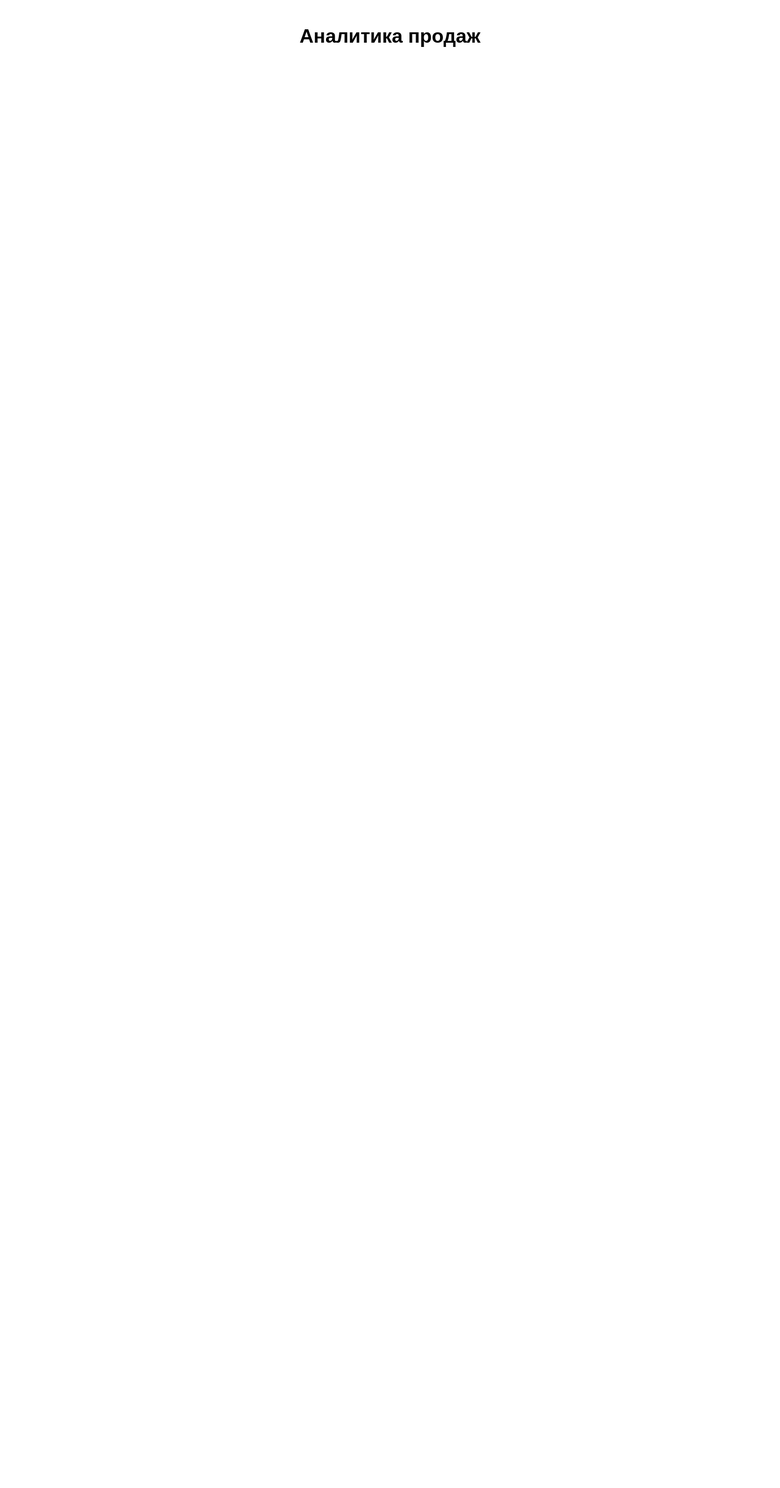
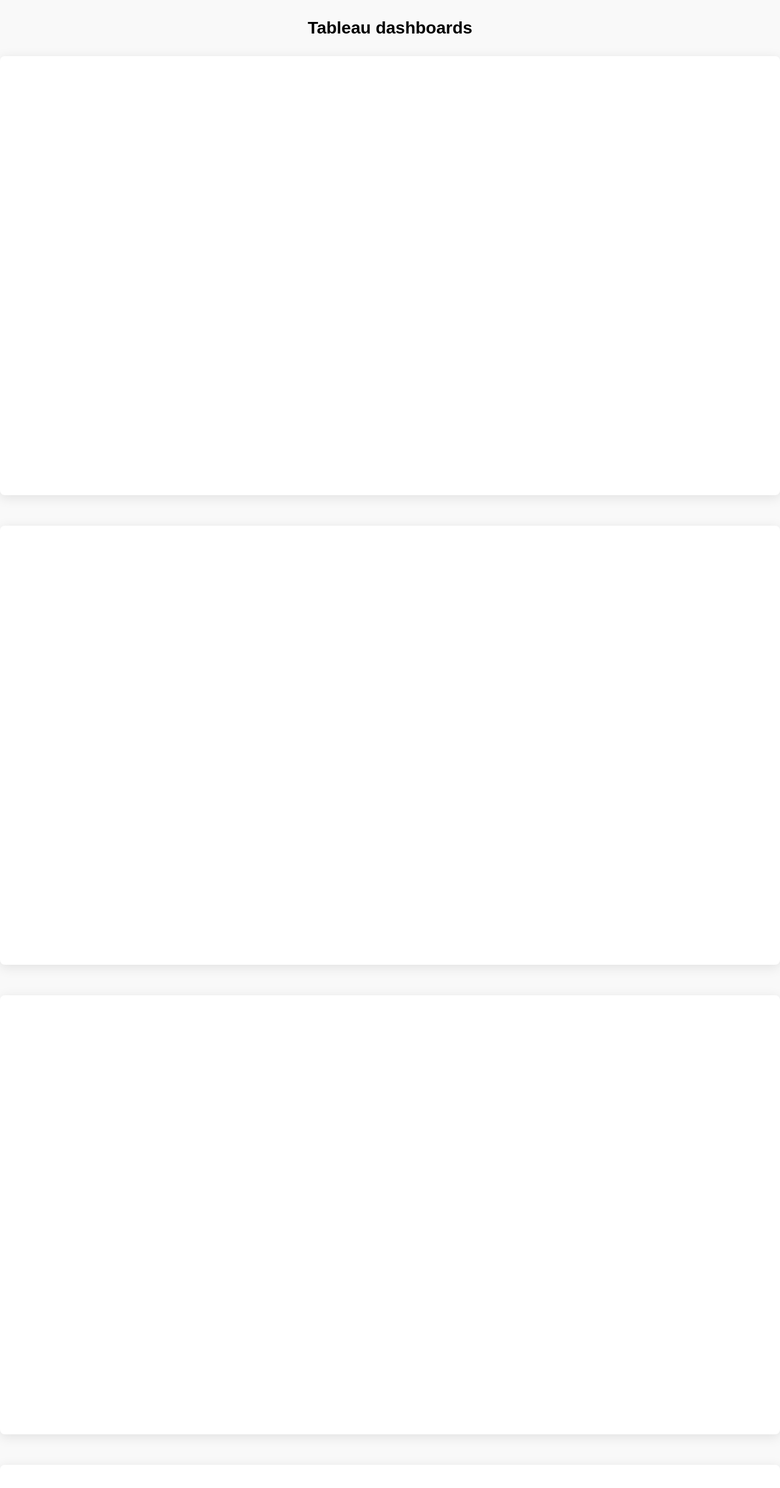
Before and after one commit to elenar112358/homework3_Tableau, a plain HTML site: page index.html in a window 1280 px wide. Shown: the top 2440 px of the page at 61% size. Before the commit the page ends 1640 px from the top, so only its background shows below. Drawn offline with Linux system fonts and the light colour scheme.

Commit message:
Add files via upload

```diff
--- a/index.html
+++ b/index.html
@@ -7,11 +7,22 @@
     body {
       margin: 0;
       font-family: sans-serif;
+      background: #f9f9f9;
+    }
+    h1 {
+      text-align: center;
+      padding: 30px 10px;
+      margin: 0;
+      font-size: 28px;
     }
     .report-block {
       width: 100%;
-      height: 90vh; /* почти весь экран */
-      margin-bottom: 40px;
+      height: 90vh;
+      margin: 0 auto 50px;
+      box-shadow: 0 4px 20px rgba(0,0,0,0.1);
+      background: #fff;
+      border-radius: 8px;
+      overflow: hidden;
     }
     .tableauPlaceholder {
       width: 100%;
@@ -24,9 +35,9 @@
   </style>
 </head>
 <body>
-  <h1 style="text-align:center; padding:20px;">Аналитика продаж</h1>
+  <h1>Tableau dashboards</h1>
 
-  <!-- Первый отчет -->
+  <!-- Dashboard 1 -->
   <div class="report-block">
     <div class='tableauPlaceholder' id='viz1'>
       <object class='tableauViz'>
@@ -38,7 +49,7 @@
     </div>
   </div>
 
-  <!-- Второй отчет -->
+  <!-- Dashboard 2 -->
   <div class="report-block">
     <div class='tableauPlaceholder' id='viz2'>
       <object class='tableauViz'>
@@ -50,6 +61,29 @@
     </div>
   </div>
 
+  <!-- Dashboard 3 -->
+  <div class="report-block">
+    <div class='tableauPlaceholder' id='viz3'>
+      <object class='tableauViz'>
+        <param name='host_url' value='https%3A%2F%2Fpublic.tableau.com%2F'/>
+        <param name='embed_code_version' value='3'/>
+        <param name='path' value='shared/RP9233TFD'/>
+        <param name='toolbar' value='yes'/>
+      </object>
+    </div>
+  </div>
+
+  <!-- Dashboard 4 -->
+  <div class="report-block">
+    <div class='tableauPlaceholder' id='viz4'>
+      <object class='tableauViz'>
+        <param name='host_url' value='https%3A%2F%2Fpublic.tableau.com%2F'/>
+        <param name='embed_code_version' value='3'/>
+        <param name='path' value='shared/235P3XZGY'/>
+        <param name='toolbar' value='yes'/>
+      </object>
+    </div>
+  </div>
 
   <script src="https://public.tableau.com/javascripts/api/viz_v1.js"></script>
 </body>
```
